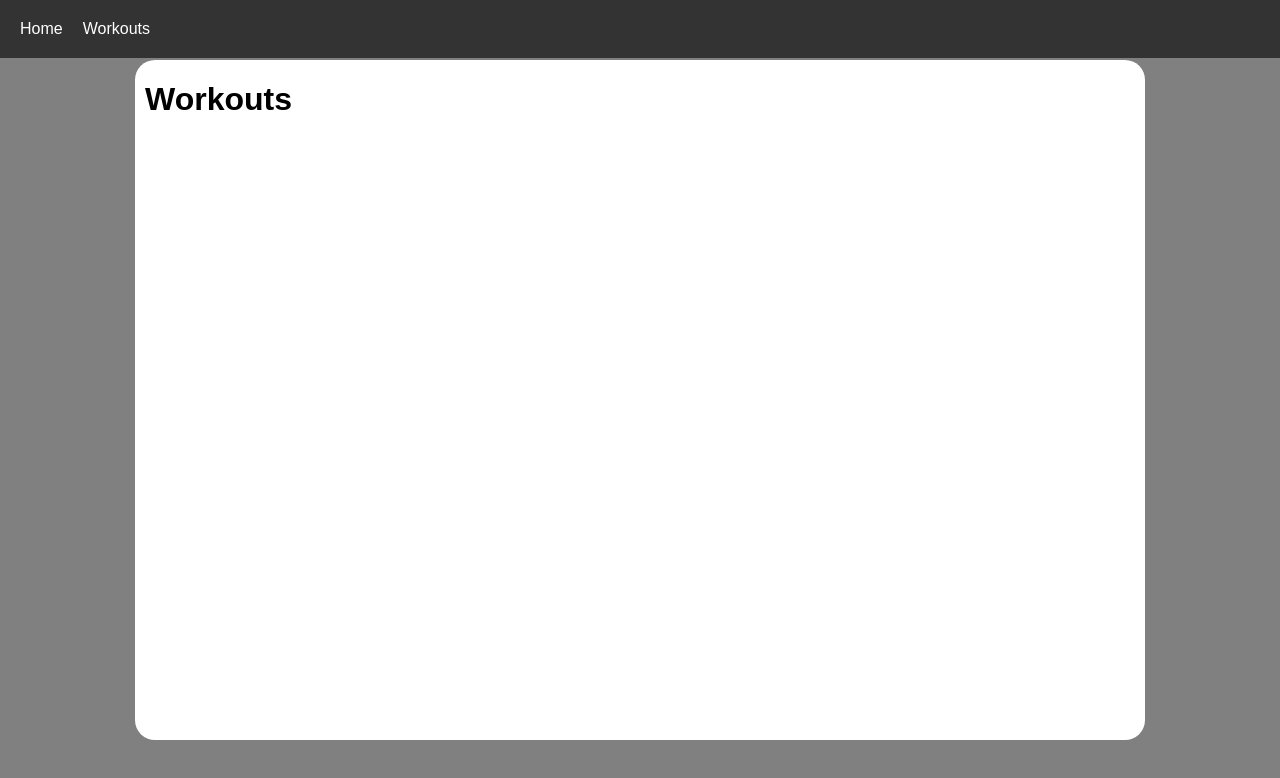
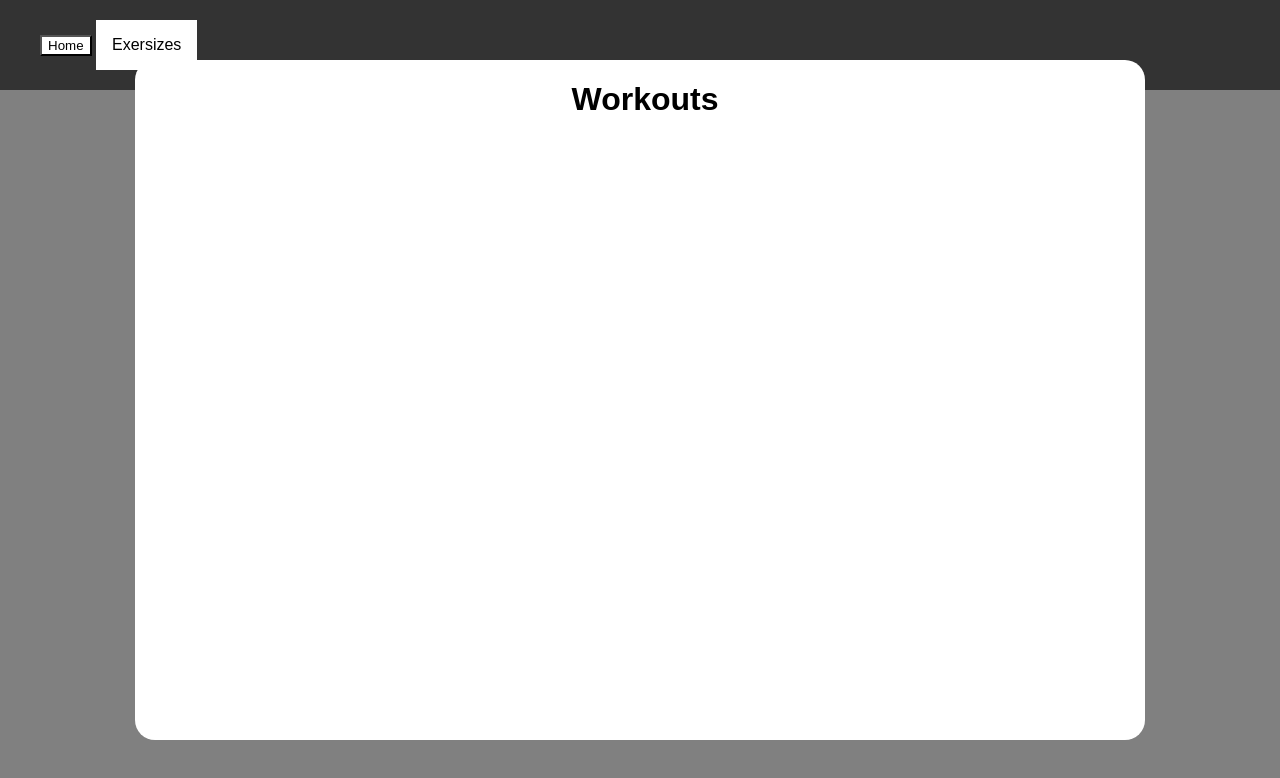
Before and after one commit to linusapelgren/Portfolio-project-1-scrapped-, a plain HTML site: page Workouts.html in a window 1280 px wide. Drawn offline with Linux system fonts and the light colour scheme.

Commit message:
Added menu button for exersizes

```diff
--- a/CSS/style.css
+++ b/CSS/style.css
@@ -15,6 +15,7 @@ body{
      background-color: rgb(255, 255, 255);
      border-radius: 20px;
      padding-left: 10px;
+     text-align: center;
  }
 
 body {
@@ -32,40 +33,56 @@ header {
     align-items: center;
 }
 
-.menu-btn {
-    display: none;
-    flex-direction: column;
-    justify-content: space-between;
-    height: 20px;
+/* Style the dropdown button */
+.dropdownbtn {
+    background-color: white;
+    color: black;
+    padding: 16px;
+    font-size: 16px;
+    border: none;
     cursor: pointer;
+    position: relative; /* Add this line */
   }
 
-.btn-line {
-    width: 25px;
-    height: 2px;
-    background-color: #fff;
+  /* Style the dropdown content (hidden by default) */
+  .exersize-content {
+    display: none;
+    position: absolute;
+    top: 100%; /* Position dropdown below the button */
+    left: 0; /* Align with the button */
+    background-color: #f9f9f9;
+    min-width: 100%; /* Match the width of the button */
+    box-shadow: 0 8px 16px 0 rgba(0,0,0,0.2);
+    z-index: 1;
   }
 
-.menu {
-    display: flex;
+  /* Style links inside the dropdown */
+.excersize-content a {
+    color: black;
+    padding: 12px 16px;
+    text-decoration: none;
+    display: block;
   }
 
-.menu ul {
-    list-style-type: none;
-    margin: 0;
-    padding: 0;
-    display: flex;
+  /* Change color of dropdown links on hover */
+.exersize-content a:hover {
+    background-color: #f1f1f1;
   }
 
-.menu li {
-    margin-right: 20px;
+  /* Show the dropdown menu on hover */
+.menu:hover .exersize-content {
+    display: block;
   }
 
-.menu a {
-    color: #fff;
-    text-decoration: none;
+.home{
+    margin-left: 20px;
+    background-color: white;
+    color: black;
 }
-
 .content {
     padding: 20px;
 }
+
+.h1{
+    border: black 1px solid;
+}
--- a/Workouts.html
+++ b/Workouts.html
@@ -8,17 +8,18 @@
 </head>
 <body>
     <header>
-        <div class="menu-btn">
-            <div class="btn-line"></div>
-            <div class="btn-line"></div>
-            <div class="btn-line"></div>
-        </div>
-        <nav class="menu">
-            <ul>
-                <li><a href="./index.html">Home</a></li>
-                <li><a href="./Workouts.html">Workouts</a></li>
-            </ul>
-        </nav>
+        <div class="menu">
+            <button class="home">Home</button>
+            <button class="dropdownbtn">Exersizes</button>
+            <div class="exersize-content">
+                <a href="chest">Chest Excersizes</a>
+                <a href="chest">Leg Excersizes</a>
+                <a href="chest">Chest Excersizes</a>
+                <a href="chest">Back Excersizes</a>
+                <a href="chest">Arm Excersizes</a>
+                <a href="chest">Shoulder Excersizes</a>
+            </div>
+          </div>
     </header>
     <div class="contentpage">
         <h1>Workouts</h1>
```
Also changed, not shown: index.html (+12 -12 lines). Lines whose indentation alone changed are shown as unchanged.
